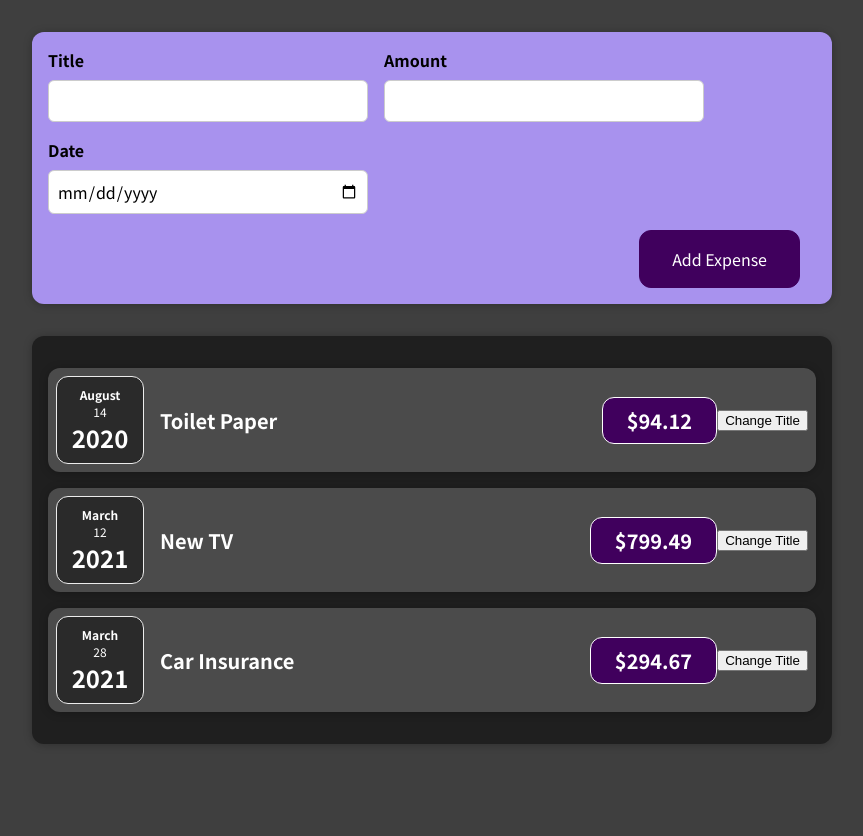
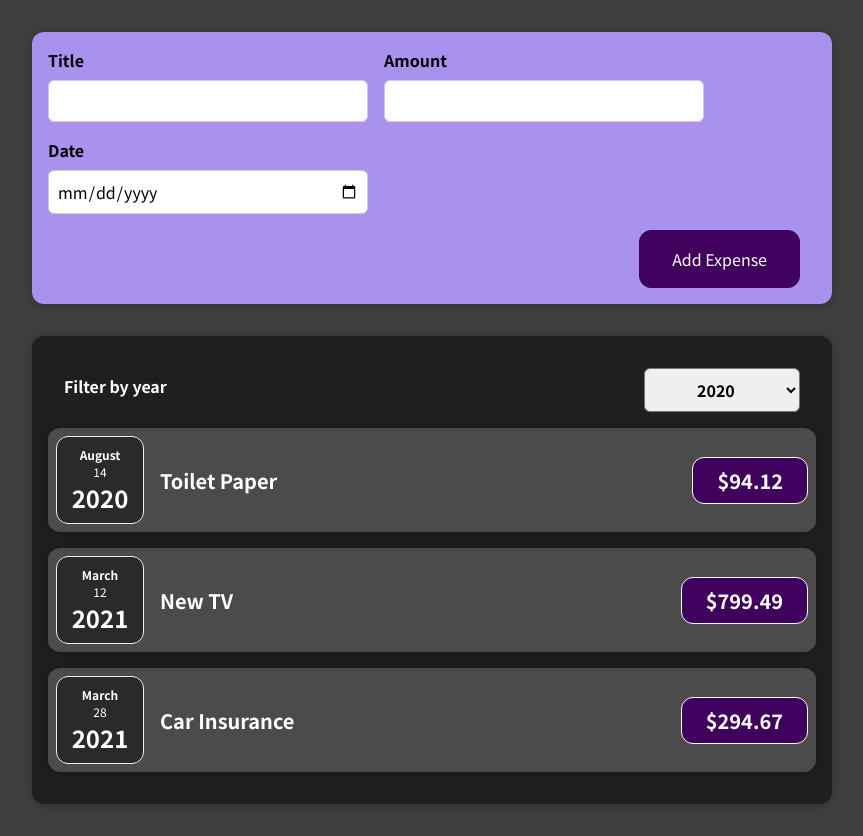
Before and after one commit to Rafal240/ExpenseApp, a React (Create React App) app: page / in a window 1280 px wide. Shown: the whole page, without its empty margins (208-1071 px from the left). Before the commit the page ends 800 px from the top, so only its background shows below. Built offline with nearby package versions, Linux system fonts and the light colour scheme.

Commit message:
finalmodulesetup

```diff
--- a/src/components/Expenses/ExpenseItem.js
+++ b/src/components/Expenses/ExpenseItem.js
@@ -1,22 +1,16 @@
-import React, { useState } from "react";
+import React from "react";
 import "./ExpenseItem.css";
 import ExpenseDate from "./ExpenseDate";
 import Card from "../UI/Card";
 
 const ExpenseItem = (props) => {
-  const [title, setTitle] = useState(props.title);
-
-  const clickHandler = () => {
-    setTitle("Updated!");
-  };
   return (
     <Card className="expense-item">
       <ExpenseDate date={props.date} />
       <div className="expense-item__description ">
-        <h2>{title}</h2>
+        <h2>{props.title}</h2>
         <div className="expense-item__price">${props.amount}</div>
       </div>
-      <button onClick={clickHandler}>Change Title</button>
     </Card>
   );
 };
--- a/src/components/Expenses/Expenses.js
+++ b/src/components/Expenses/Expenses.js
@@ -1,11 +1,22 @@
-import React from "react";
+import React, { useState } from "react";
 import ExpenseItem from "./ExpenseItem";
 import Card from "../UI/Card";
 import "./Expenses.css";
+import ExpensesFilter from "./ExpensesFilter";
 const Expenses = (props) => {
-  console.log(props);
+  const [filteredYear, setFilteredYear] = useState("2020");
+  const filterChanegeHandler = (selectedYear) => {
+    console.log("expenses.js");
+    setFilteredYear(selectedYear);
+  };
+
   return (
+    <div>
       <Card className="expenses">
+        <ExpensesFilter
+          selected={filteredYear}
+          onChangeFilter={filterChanegeHandler}
+        />
         <ExpenseItem
           title={props.item[0].title}
           amount={props.item[0].amount}
@@ -22,6 +33,7 @@
           date={props.item[2].date}
         ></ExpenseItem>
       </Card>
+    </div>
   );
 };
 export default Expenses;
--- /dev/null
+++ b/src/components/Expenses/ExpensesFilter.css
@@ -0,0 +1,24 @@
+.expenses-filter {
+  color: white;
+  padding: 0 1rem;
+}
+
+.expenses-filter__control {
+  display: flex;
+  width: 100%;
+  align-items: center;
+  justify-content: space-between;
+  margin: 1rem 0;
+}
+
+.expenses-filter label {
+  font-weight: bold;
+  margin-bottom: 0.5rem;
+}
+
+.expenses-filter select {
+  font: inherit;
+  padding: 0.5rem 3rem;
+  font-weight: bold;
+  border-radius: 6px;
+}
--- /dev/null
+++ b/src/components/Expenses/ExpensesFilter.js
@@ -0,0 +1,22 @@
+import React from "react";
+import "./ExpensesFilter.css";
+const ExpensesFilter = (props) => {
+  const dropdownChangeHandler = (event) => {
+    props.onChangeFilter(event.target.value);
+  };
+
+  return (
+    <div className="expenses-filter">
+      <div className="expenses-filter__control">
+        <label>Filter by year</label>
+        <select value={props.selected} onChange={dropdownChangeHandler}>
+          <option value="2022">2022</option>
+          <option value="2021">2021</option>
+          <option value="2020">2020</option>
+          <option value="2019">2019</option>
+        </select>
+      </div>
+    </div>
+  );
+};
+export default ExpensesFilter;
--- a/src/components/NewExpense/NewExpense.js
+++ b/src/components/NewExpense/NewExpense.js
@@ -4,6 +4,7 @@
 
 const NewExpense = (props) => {
   const saveExpenseDataHandler = (enteredExpenseData) => {
+    console.log(enteredExpenseData);
     const expenseData = {
       ...enteredExpenseData,
       id: Math.random.toString(),
```
Lines whose indentation alone changed are shown as unchanged.
